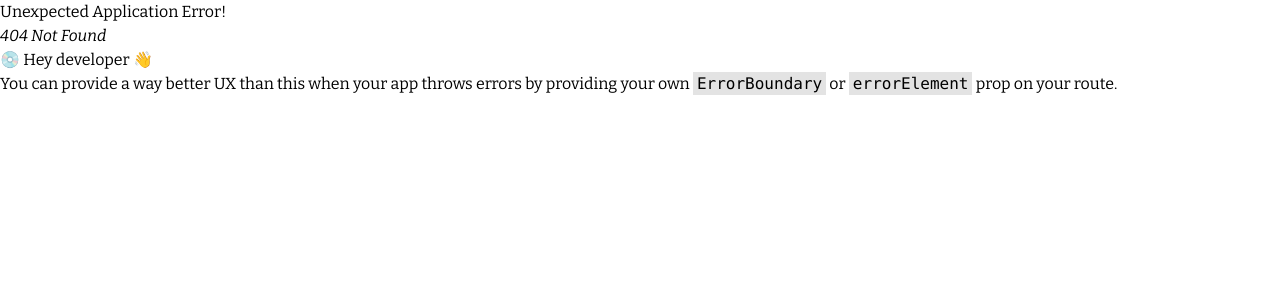
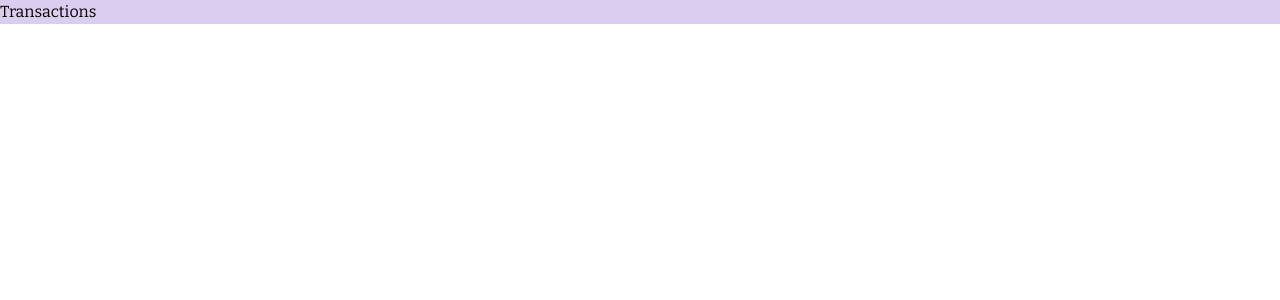
Before and after one commit to D-Yusuf/Bank-Project_H-Y, a React (Create React App) app: page /me/transactions in a window 1280 px wide. Before the commit this address had no page. Shown: the top 300 px of the page. Built offline with nearby package versions, Linux system fonts and the light colour scheme.

Commit message:
created the nested routes of profile

```diff
--- a/src/App.jsx
+++ b/src/App.jsx
@@ -1,9 +1,10 @@
 import Login from "./pages/Login";
+import { Outlet } from "react-router-dom";
 // import  Register  from "./pages/Register";
 function App() {
   return (
     <div className=" bg-main">
-      <Login />
+      <Outlet />
     </div>
   );
 }
--- a/src/pages/Profile/Profile.jsx
+++ b/src/pages/Profile/Profile.jsx
@@ -1,9 +1,12 @@
-import React from 'react'
+import React from "react";
+import { Outlet } from "react-router-dom";
 
 const Profile = () => {
   return (
-    <div>Profile</div>
-  )
-}
+    <div>
+      <Outlet />
+    </div>
+  );
+};
 
-export default Profile
+export default Profile;
```
Also changed, not shown: src/index.jsx (+21 -2 lines).
